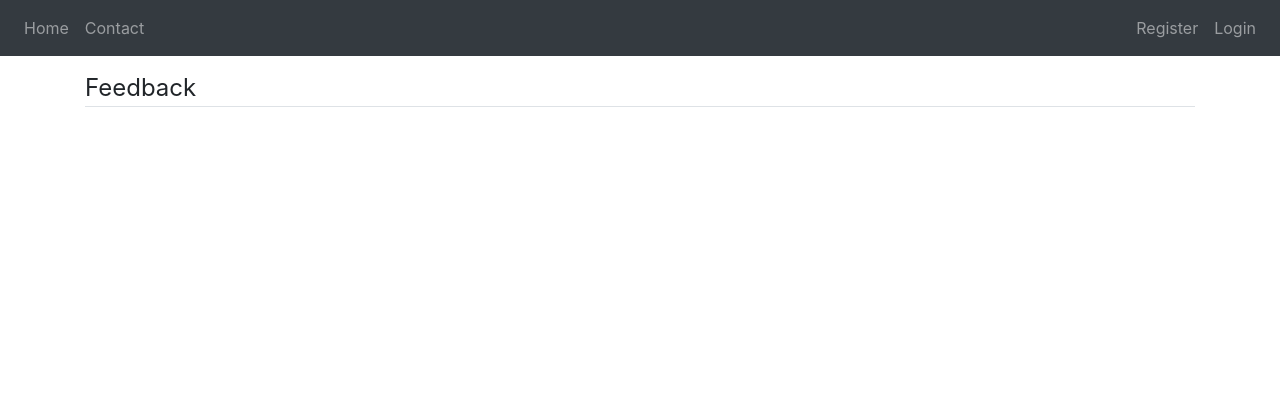
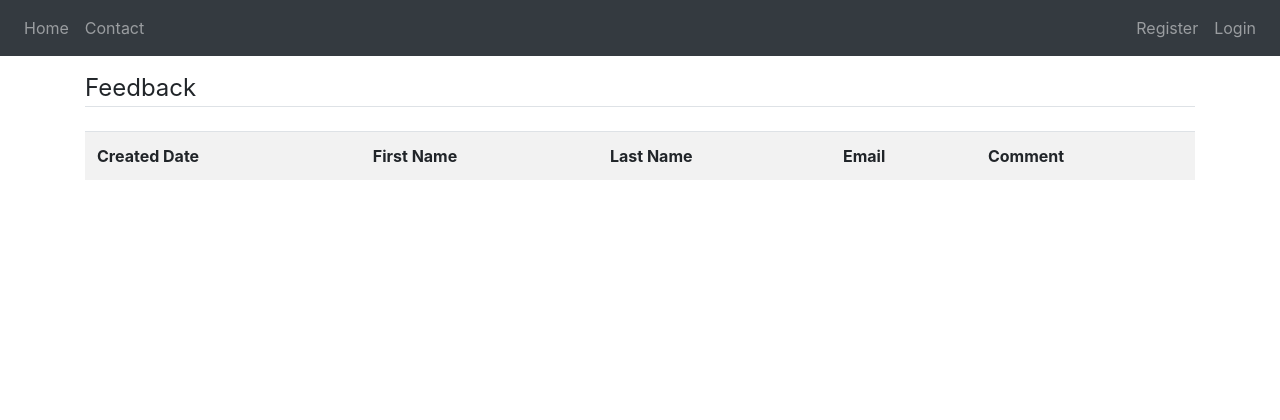
Before and after one commit to MKing301/math-pd-depo, a Flask app: page /feedback in a window 1280 px wide. Shown: the top 420 px of the page. Run offline with Flask 2, Linux system fonts and the light colour scheme; the visitor is signed in with stand-in values (Sample User, id 1); data comes from the database, SQL or seed files in the repository; data that the repository does not hold is empty; some libraries are stand-ins or nearby versions.

Commit message:
Populate feedback template table with db values

```diff
--- a/pd_app/templates/feedback.html
+++ b/pd_app/templates/feedback.html
@@ -3,4 +3,25 @@
     <div class="content-section">
         <legend class="border-bottom mb-4">Feedback</legend>
     </div>
+    <div>
+        <table class="table table-striped">
+                <tr>
+                    <th class="fit">Created Date</th>
+                    <th class="fit">First Name</th>
+                    <th class="fit">Last Name</th>
+                    <th class="fit">Email</th>
+                    <th class="fit">Comment</th>
+
+                </tr>
+                {% for comment in comments %}
+                    <tr>
+                        <td class="fit">{{ comment.created_date }}</td>
+                        <td class="fit">{{ comment.first }}</td>
+                        <td class="fit">{{ comment.last_name }}</td>
+                        <td class="fit">{{ comment.email }}</td>
+                        <td class="fit">{{ comment.user_request }}</td>
+                    </tr>
+                {% endfor %}
+        </table>
+    </div>
 {% endblock%}
```
